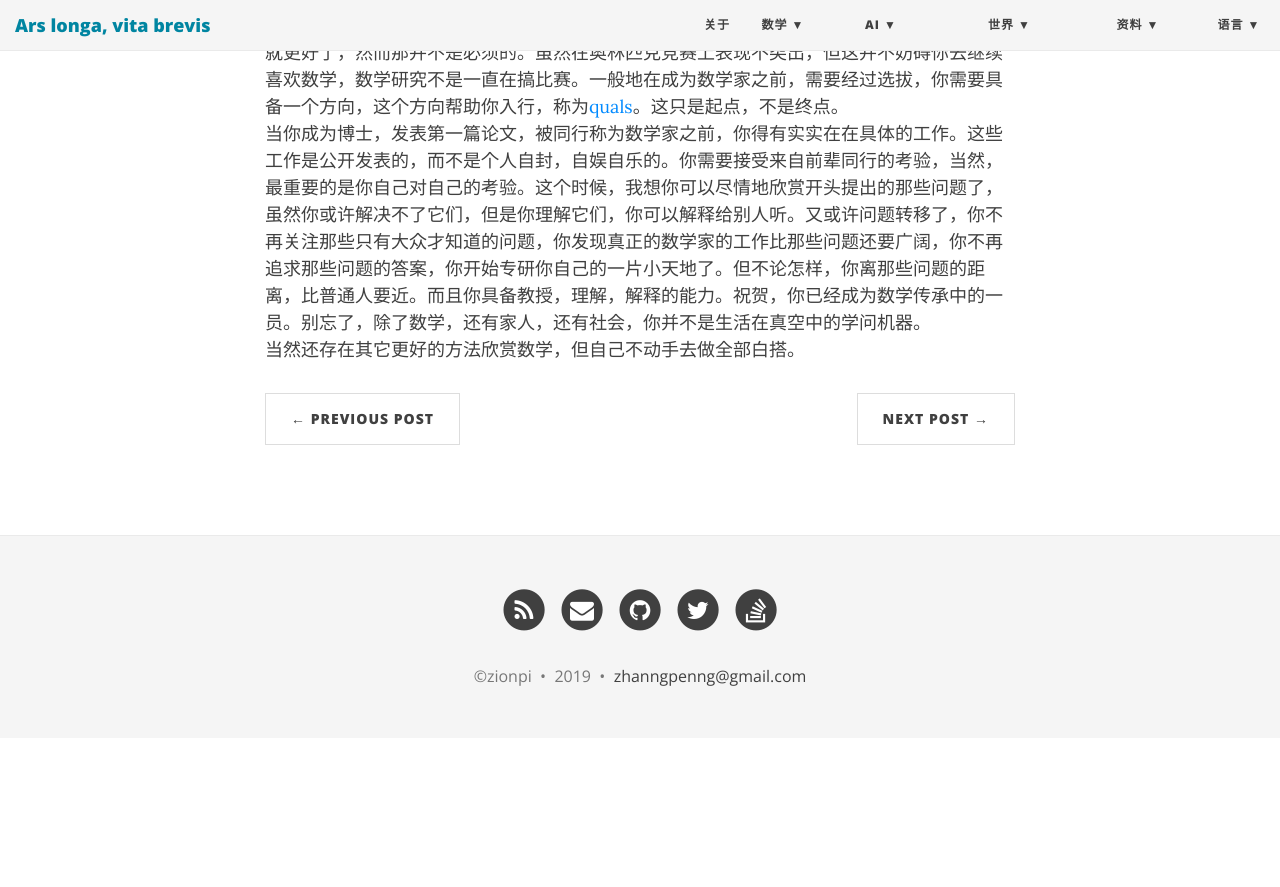
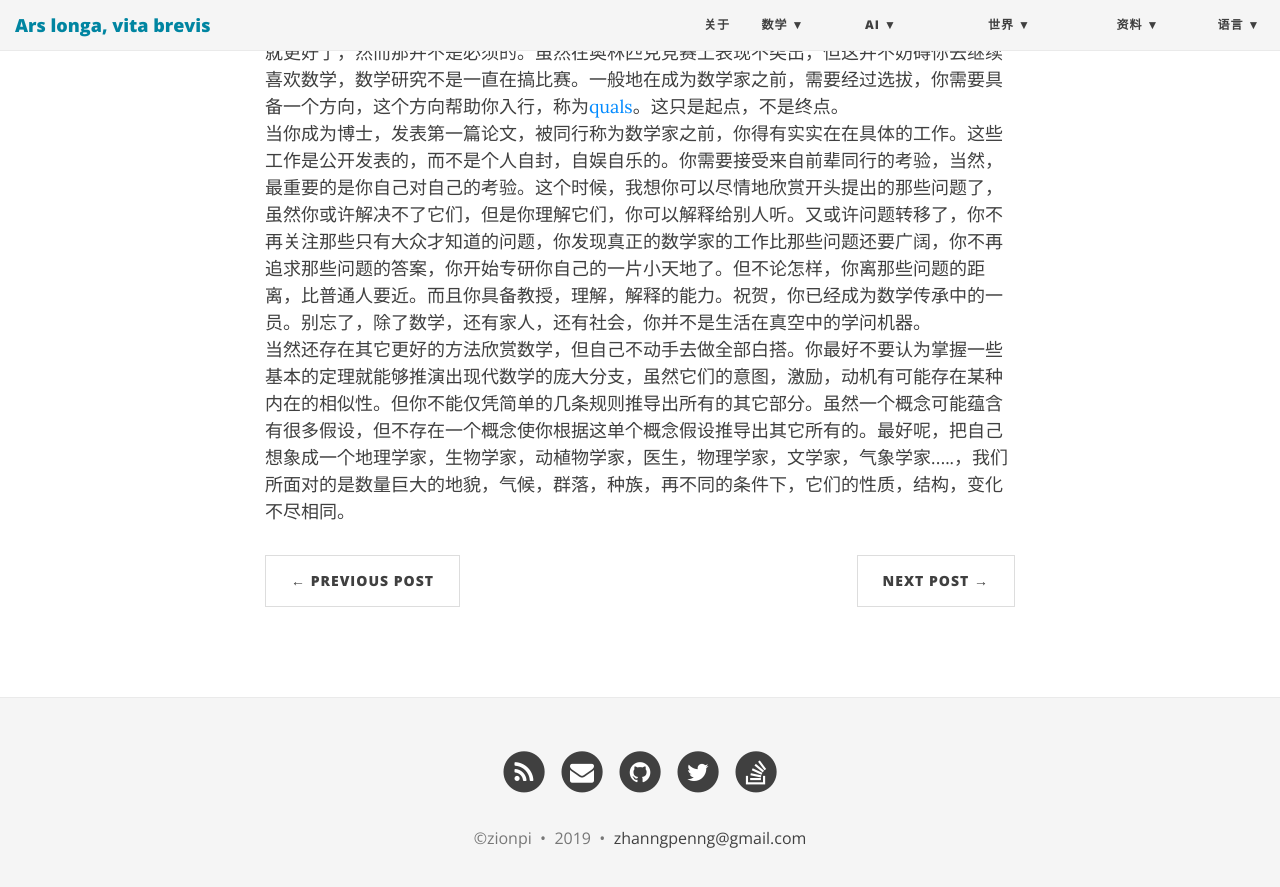
Before and after one commit to ZionPi/zionpi.github.io, a Jekyll site: the page built from _posts/2011-04-15-how-to-appreciate-mathematics.md, in a window 1280 px wide and 900 px high, scrolled down 1756 px. Shown: the top 887 px of the window. Built offline with Jekyll 4.4.1, drawn with Linux system fonts in a browser that asks for light colours; nearby versions of some CDN libraries; before the commit the page ends 2494 px from its top, so only the background shows below that.

Commit message:
Update 2011-04-15-how-to-appreciate-mathematics.md

```diff
--- a/_posts/2011-04-15-how-to-appreciate-mathematics.md
+++ b/_posts/2011-04-15-how-to-appreciate-mathematics.md
@@ -13,4 +13,4 @@ title: 怎么样去欣赏数学呢？
 数学并不能通过激情来解释，但是它好像存在一条通道，在还未解释给你之前，你觉得这不可能，要完全说服你去相信一件事情是不可能的。你得自己去探索，自己去思考，在别人解答之前，自己先思考，这几乎是最重要的。这个过程你会面临各种各样的问题，比如，你觉得时间有限，自己懒得思考了，就全盘接受吧。然后你成为了他人思考产物的接收装置。一旦面临新的变种问题，你缺乏弹性，这个不可取。还有，你思考了，但就是没有思路，于是你开始自我怀疑，是不是天生的啊？怀疑自己根本不是天才，为什么别人能自己不能？于是问题转移了，你开始思考其它与问题无关的事情了。还有，你觉得一切都是平铺直叙的，没什么挑战，既然前人摘的树，你就乘凉好了，干嘛非得挑战什么自我，去没事找事呢？还有，你听信别人的意见，发现了无穷多个好主意，然后你东搞搞，西搞搞，最后发现，确实是尽力了，但是没什么成果。仅仅是为了听从建议而执行建议，而忽略了自己的小方向，小问题。然后，你发现时间没有了，你开始担心其它问题了。现在假设，你克服了所有心理上的，生理上的各种障碍，屏障，去到了你心仪已久的大学任教，但你觉得好像生活还是缺点什么？譬如，你还是没有解决大问题！但这个时候已经不同，你生活已经稳定下来，衣食无忧的情况下，你可以继续追求大问题，但实际情况是需要有很多因素综合考虑才会得到一个好的教职，时间会治疗你的野心。但有一点已经不同了，数学不再像你开始追求的那么纯粹，你需要跟现实社会发生碰撞。即便你解决了你开头想要解决的大问题，那又能怎样？问题不会终结，各种各样的问题会随着时间的流逝不断地向你袭来。然后你学会了放弃，你已经有点眉目了。我想我已经带领你见识了一小段数学旅程，这段旅程的目的是想提醒你观察你内心的心理活动的变化。你应该知道人外有人，山外有山。你也应该知道一个真正的学者应该追求的是业务水平的提高，而不是身外之物。
 我真的不希望你变得怨天由人，言之无物，做了这么一长篇的思想工作是为了还原一个真实的数学环境给你。如果经过这些喋喋不休，你仍然觉得数学真有意思，愿意在数学上多花一点时间琢磨，愿意聆听那些有成就的数学家发表他们自己的看法，并且试图理解他们的工作，那么我将提供一些方向给你。一般地，不管是现代还是古代，数学研究很讲究师承，最好的方式当然是找一个当代工作突出的前辈带领自己入行，这是最高效的方法了吧。然而因为天下名师资源有限，你得具备相当的竞争力才能达成所愿。最好呢，你如果能在奥林匹克竞赛上拔得头筹就更好了，然而那并不是必须的。虽然在奥林匹克竞赛上表现不突出，但这并不妨碍你去继续喜欢数学，数学研究不是一直在搞比赛。一般地在成为数学家之前，需要经过选拔，你需要具备一个方向，这个方向帮助你入行，称为[quals]({{site.baseurl}}/mathematics-quals/)。这只是起点，不是终点。
 当你成为博士，发表第一篇论文，被同行称为数学家之前，你得有实实在在具体的工作。这些工作是公开发表的，而不是个人自封，自娱自乐的。你需要接受来自前辈同行的考验，当然，最重要的是你自己对自己的考验。这个时候，我想你可以尽情地欣赏开头提出的那些问题了，虽然你或许解决不了它们，但是你理解它们，你可以解释给别人听。又或许问题转移了，你不再关注那些只有大众才知道的问题，你发现真正的数学家的工作比那些问题还要广阔，你不再追求那些问题的答案，你开始专研你自己的一片小天地了。但不论怎样，你离那些问题的距离，比普通人要近。而且你具备教授，理解，解释的能力。祝贺，你已经成为数学传承中的一员。别忘了，除了数学，还有家人，还有社会，你并不是生活在真空中的学问机器。
-当然还存在其它更好的方法欣赏数学，但自己不动手去做全部白搭。
+当然还存在其它更好的方法欣赏数学，但自己不动手去做全部白搭。你最好不要认为掌握一些基本的定理就能够推演出现代数学的庞大分支，虽然它们的意图，激励，动机有可能存在某种内在的相似性。但你不能仅凭简单的几条规则推导出所有的其它部分。虽然一个概念可能蕴含有很多假设，但不存在一个概念使你根据这单个概念假设推导出其它所有的。最好呢，把自己想象成一个地理学家，生物学家，动植物学家，医生，物理学家，文学家，气象学家.....，我们所面对的是数量巨大的地貌，气候，群落，种族，再不同的条件下，它们的性质，结构，变化不尽相同。
```
